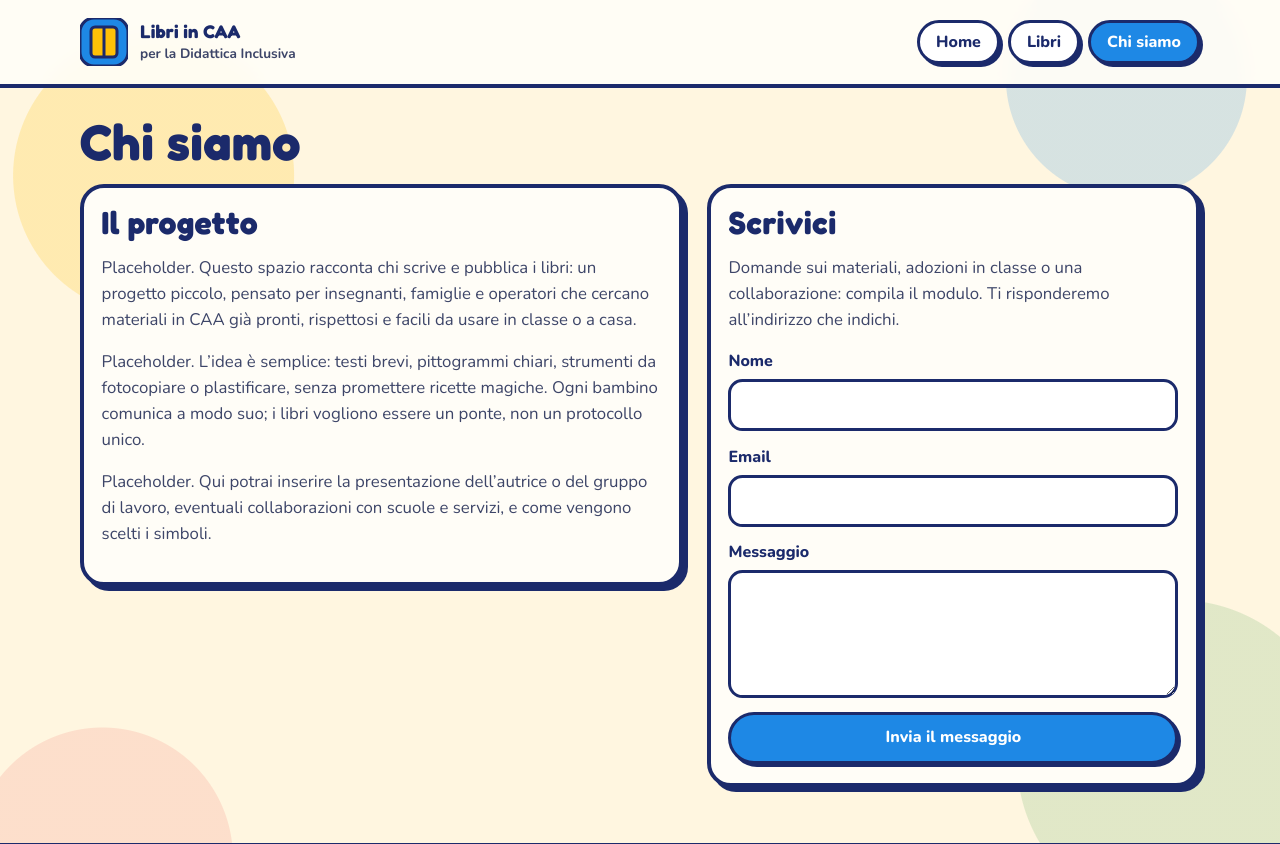
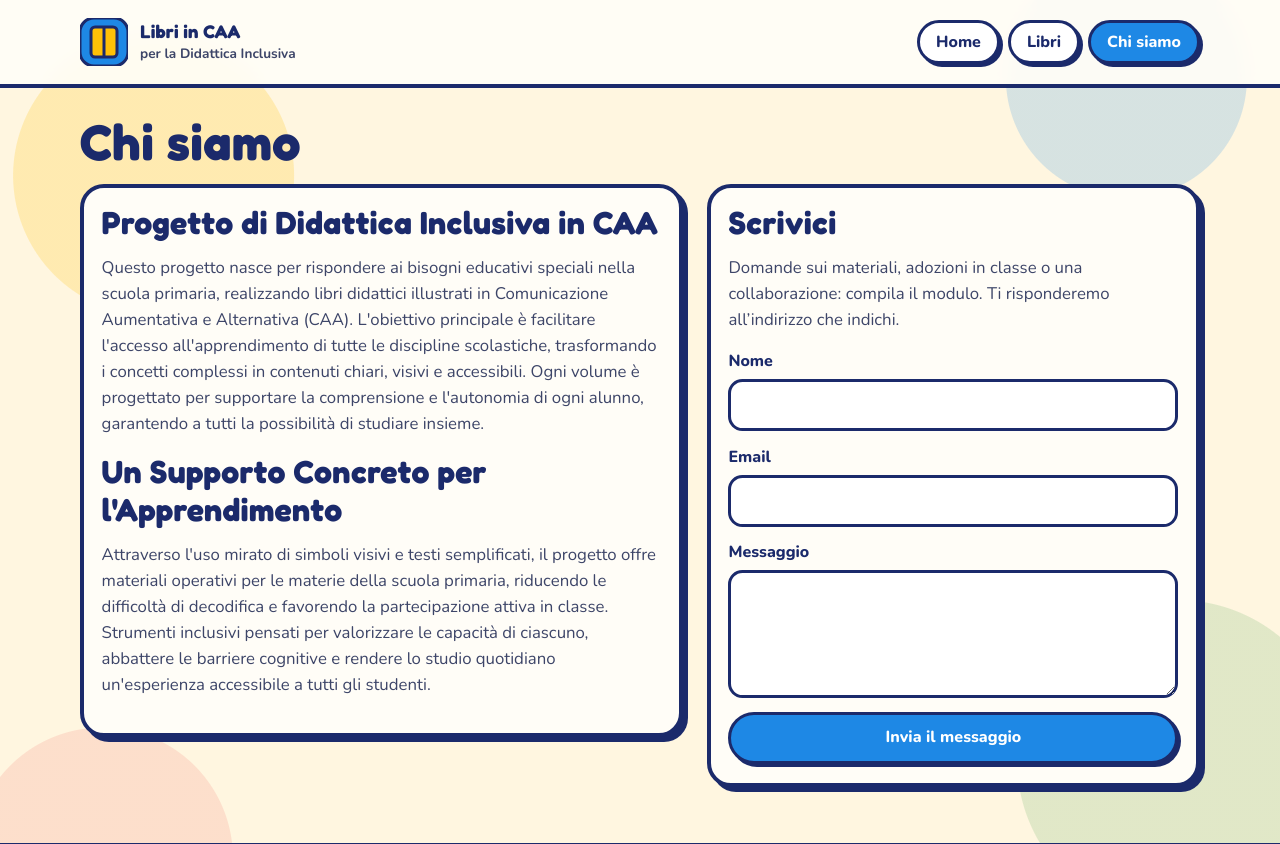
Before and after one commit to federicovldellascenza/LibriCAADidatticaInclusiva, a React (Vite) app: page /chi-siamo in a window 1280 px wide. Shown: the top 844 px of the page. Built offline with nearby package versions, Linux system fonts and the light colour scheme.

Commit message:
Modificata pagina dei contatti

```diff
--- a/src/pages/ChiSiamo.tsx
+++ b/src/pages/ChiSiamo.tsx
@@ -62,23 +62,14 @@ export function ChiSiamo() {
       <h1>Chi siamo</h1>
       <div className="about-grid">
         <article className="panel">
-          <h2>Il progetto</h2>
+          <h2>Progetto di Didattica Inclusiva in CAA</h2>
           <p>
-            Placeholder. Questo spazio racconta chi scrive e pubblica i libri:
-            un progetto piccolo, pensato per insegnanti, famiglie e operatori
-            che cercano materiali in CAA già pronti, rispettosi e facili da
-            usare in classe o a casa.
+          Questo progetto nasce per rispondere ai bisogni educativi speciali nella scuola primaria, realizzando libri didattici illustrati in Comunicazione Aumentativa e Alternativa (CAA). L'obiettivo principale è facilitare l'accesso all'apprendimento di tutte le discipline scolastiche, trasformando i concetti complessi in contenuti chiari, visivi e accessibili. Ogni volume è progettato per supportare la comprensione e l'autonomia di ogni alunno, garantendo a tutti la possibilità di studiare insieme.
           </p>
+
+          <h2>Un Supporto Concreto per l'Apprendimento</h2>
           <p>
-            Placeholder. L’idea è semplice: testi brevi, pittogrammi chiari,
-            strumenti da fotocopiare o plastificare, senza promettere ricette
-            magiche. Ogni bambino comunica a modo suo; i libri vogliono essere
-            un ponte, non un protocollo unico.
-          </p>
-          <p>
-            Placeholder. Qui potrai inserire la presentazione dell’autrice o
-            del gruppo di lavoro, eventuali collaborazioni con scuole e
-            servizi, e come vengono scelti i simboli.
+          Attraverso l'uso mirato di simboli visivi e testi semplificati, il progetto offre materiali operativi per le materie della scuola primaria, riducendo le difficoltà di decodifica e favorendo la partecipazione attiva in classe. Strumenti inclusivi pensati per valorizzare le capacità di ciascuno, abbattere le barriere cognitive e rendere lo studio quotidiano un'esperienza accessibile a tutti gli studenti.
           </p>
         </article>
 
```
